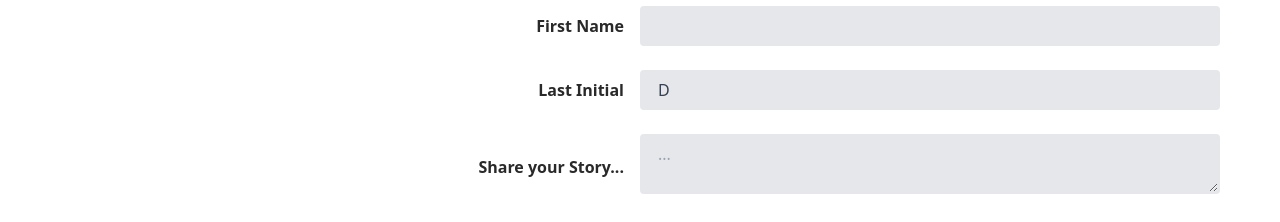
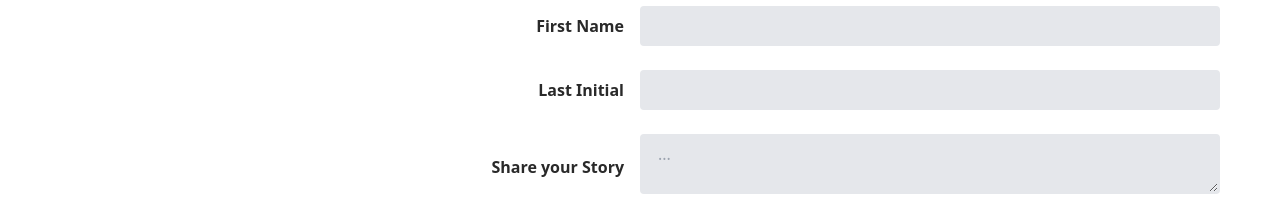
Before and after one commit to madalinefitz/Two-or-More, a React (Create React App) app: page /share in a window 1280 px wide. Shown: the part 1318-1540 px from the top of the page. Built offline with nearby package versions, Linux system fonts and the light colour scheme.

Commit message:
add formik and yup schema

```diff
--- a/src/components/Footer.js
+++ b/src/components/Footer.js
@@ -1,13 +1,13 @@
 export default function Footer () {
 
     return (
-        <footer class="bg-neutral-100 text-center dark:bg-neutral-600 lg:text-left">
-        <div class="container p-6 text-neutral-800 dark:text-neutral-200">
-            <div class="grid gap-4 lg:grid-cols-2">
-            <div class="mb-6 md:mb-0">
-                <h5 class="mb-2 font-medium uppercase">Our Mission</h5>
+        <footer className="bg-neutral-100 text-center dark:bg-neutral-600 lg:text-left">
+        <div className="container p-6 text-neutral-800 dark:text-neutral-200">
+            <div className="grid gap-4 lg:grid-cols-2">
+            <div className="mb-6 md:mb-0">
+                <h5 className="mb-2 font-medium uppercase">Our Mission</h5>
 
-                <p class="mb-4">
+                <p className="mb-4">
                 Lorem ipsum dolor sit amet consectetur, adipisicing elit. Iste
                 atque ea quis molestias. Fugiat pariatur maxime quis culpa
                 corporis vitae repudiandae aliquam voluptatem veniam, est atque
@@ -15,10 +15,10 @@ export default function Footer () {
                 </p>
             </div>
 
-            <div class="mb-6 md:mb-0">
-                <h5 class="mb-2 font-medium uppercase">Our Vision</h5>
+            <div className="mb-6 md:mb-0">
+                <h5 className="mb-2 font-medium uppercase">Our Vision</h5>
 
-                <p class="mb-4">
+                <p className="mb-4">
                 Lorem ipsum dolor sit amet consectetur, adipisicing elit. Iste
                 atque ea quis molestias. Fugiat pariatur maxime quis culpa
                 corporis vitae repudiandae aliquam voluptatem veniam, est atque
@@ -28,7 +28,7 @@ export default function Footer () {
             </div>
         </div>
         <div
-            class="bg-neutral-200 p-4 text-center text-neutral-700 dark:bg-neutral-700 dark:text-neutral-200">
+            className="bg-neutral-200 p-4 text-center text-neutral-700 dark:bg-neutral-700 dark:text-neutral-200">
             © 2023 Copyright
         </div>
     </footer>
--- a/src/components/Share.js
+++ b/src/components/Share.js
@@ -1,19 +1,43 @@
 import Typewriter from 'typewriter-effect';
 import { useState } from 'react';
+import { useFormik } from "formik";
+import * as yup from "yup";
 
 export default function Share () {
-    const newStory = {
-        firstName: "",
-        lastInitial: "",
-        story: ""
-    }
-    const [formData, setFormData] = useState(newStory)
 
-    const handleChange = (e) => {
-        setFormData({
-            ...formData,
-            [e.target.id]: e.target.value
-        })
+    const formSchema = yup.object().shape({
+        firstName: yup.string().required("Tell us your first name!"),
+        lastInitial: yup.string().max(1).required("Just the first letter, please!"),
+        story: yup.string().required("What would you like to share with us?")
+    })
+
+    const formik = useFormik({
+        initialValues: {
+            firstName: "",
+            lastInitial: "",
+            story: ""
+        },
+        validationSchema:formSchema,
+        onSubmit: (values) => {
+            fetch("http://127.0.0.1:8080/stories", {
+                method: "POST",
+                headers: {"Content-Type": "application/json"},
+                credentials: "include",
+                body: JSON.stringify(values)
+            })
+                .then(handleResponse)
+        }
+    })
+
+
+
+    const handleResponse = (r) => {
+        if (r.ok) {
+            console.log("YAY")
+            r.json().then(data => {
+                console.log(data)
+            })
+        }
     }
 
 
@@ -23,8 +47,8 @@ export default function Share () {
             <div className="text-5xl lg:text-8xl text-right lg:ml-20 lg:p-8 p-4">
                 We'd love to hear more about you! This is a safe space to share your story. Your experiences. Your history. Your journey.
             </div>
-            <svg xmlns="http://www.w3.org/2000/svg" fill="none" viewBox="0 0 24 24" stroke-width="2" stroke="currentColor" className="animate-bounce w-16 h-16">
-                <path stroke-linecap="round" stroke-linejoin="round" d="M19.5 13.5L12 21m0 0l-7.5-7.5M12 21V3" />
+            <svg xmlns="http://www.w3.org/2000/svg" fill="none" viewBox="0 0 24 24" strokeWidth="2" stroke="currentColor" className="animate-bounce w-16 h-16">
+                <path strokeLinecap="round" strokeLinejoin="round" d="M19.5 13.5L12 21m0 0l-7.5-7.5M12 21V3" />
             </svg>
         </div>
         <div className="flex">
@@ -40,41 +64,41 @@ export default function Share () {
 
         </div>
             <div className="flex justify-end p-5 pb-10">
-                <form className="p-10 sm:w-full ">
-                    <div class="md:flex md:items-center mb-6">
-                        <div class="md:w-1/2">
-                        <label class="block font-bold md:text-right mb-1 md:mb-0 pr-4" for="inline-full-name">
+                <form onSubmit={formik.handleSubmit} className="p-10 sm:w-full ">
+                    <div className="md:flex md:items-center mb-6">
+                        <div className="md:w-1/2">
+                        <label className="block font-bold md:text-right mb-1 md:mb-0 pr-4" htmlFor="inline-full-name">
                             First Name
                         </label>
                         </div>
-                        <div class="md:w-1/2">
-                        <input onChange={handleChange} class="bg-gray-200 appearance-none border-2 border-gray-200 rounded w-full py-2 px-4 text-gray-700 leading-tight focus:outline-none focus:bg-white focus:border-[#9DC08B]" id="firstName" type="text" value={formData.firstName}/>
+                        <div className="md:w-1/2">
+                        <input onChange={formik.handleChange} className="bg-gray-200 appearance-none border-2 border-gray-200 rounded w-full py-2 px-4 text-gray-700 leading-tight focus:outline-none focus:bg-white focus:border-[#9DC08B]" id="firstName" type="text" value={formik.values.firstName}/>
                         </div>
                     </div>
-                    <div class="md:flex md:items-center mb-6">
-                        <div class="md:w-1/2">
-                        <label class="block  font-bold md:text-right mb-1 md:mb-0 pr-4" for="inline-full-name">
+                    <div className="md:flex md:items-center mb-6">
+                        <div className="md:w-1/2">
+                        <label className="block  font-bold md:text-right mb-1 md:mb-0 pr-4" htmlFor="inline-full-name">
                             Last Initial
                         </label>
                         </div>
-                        <div class="md:w-1/2">
-                        <input class="bg-gray-200 appearance-none border-2 border-gray-200 rounded w-full py-2 px-4 text-gray-700 leading-tight focus:outline-none focus:bg-white focus:border-[#9DC08B]" id="inline-full-name" type="text" value="D"/>
+                        <div className="md:w-1/2">
+                        <input onChange={formik.handleChange} className="bg-gray-200 appearance-none border-2 border-gray-200 rounded w-full py-2 px-4 text-gray-700 leading-tight focus:outline-none focus:bg-white focus:border-[#9DC08B]" id="lastInitial" type="text" value={formik.values.lastInitial}/>
                         </div>
                     </div>
-                    <div class="md:flex md:items-center mb-6">
-                        <div class="md:w-1/2">
-                        <label class="block font-bold md:text-right mb-1 md:mb-0 pr-4" for="inline-password">
-                            Share your Story...
+                    <div className="md:flex md:items-center mb-6">
+                        <div className="md:w-1/2">
+                        <label className="block font-bold md:text-right mb-1 md:mb-0 pr-4" htmlFor="inline-password">
+                            Share your Story
                         </label>
                         </div>
-                        <div class="md:w-1/2">
-                        <textarea class="bg-gray-200 appearance-none border-2 border-gray-200 rounded w-full py-2 px-4 text-gray-700 leading-tight focus:outline-none focus:bg-white focus:border-[#9DC08B]" id="inline-password" type="text" placeholder="..."/>
+                        <div className="md:w-1/2">
+                        <textarea onChange={formik.handleChange} className="bg-gray-200 appearance-none border-2 border-gray-200 rounded w-full py-2 px-4 text-gray-700 leading-tight focus:outline-none focus:bg-white focus:border-[#9DC08B]" id="story" type="text" placeholder="..." value={formik.values.story}/>
                         </div>
                     </div>
-                    <div class="md:flex md:items-center">
-                        <div class="md:w-1/2"></div>
-                        <div class="md:w-1/2">
-                        <button class="shadow bg-[#9DC08B] hover:bg-[#9DC08B]focus:shadow-outline focus:outline-none text-white font-bold py-2 px-4 rounded" type="button">
+                    <div className="md:flex md:items-center">
+                        <div className="md:w-1/2"></div>
+                        <div className="md:w-1/2">
+                        <button className="shadow bg-[#9DC08B] hover:bg-[#9DC08B]focus:shadow-outline focus:outline-none text-white font-bold py-2 px-4 rounded" type="button">
                             Share
                         </button>
                         </div>
```
